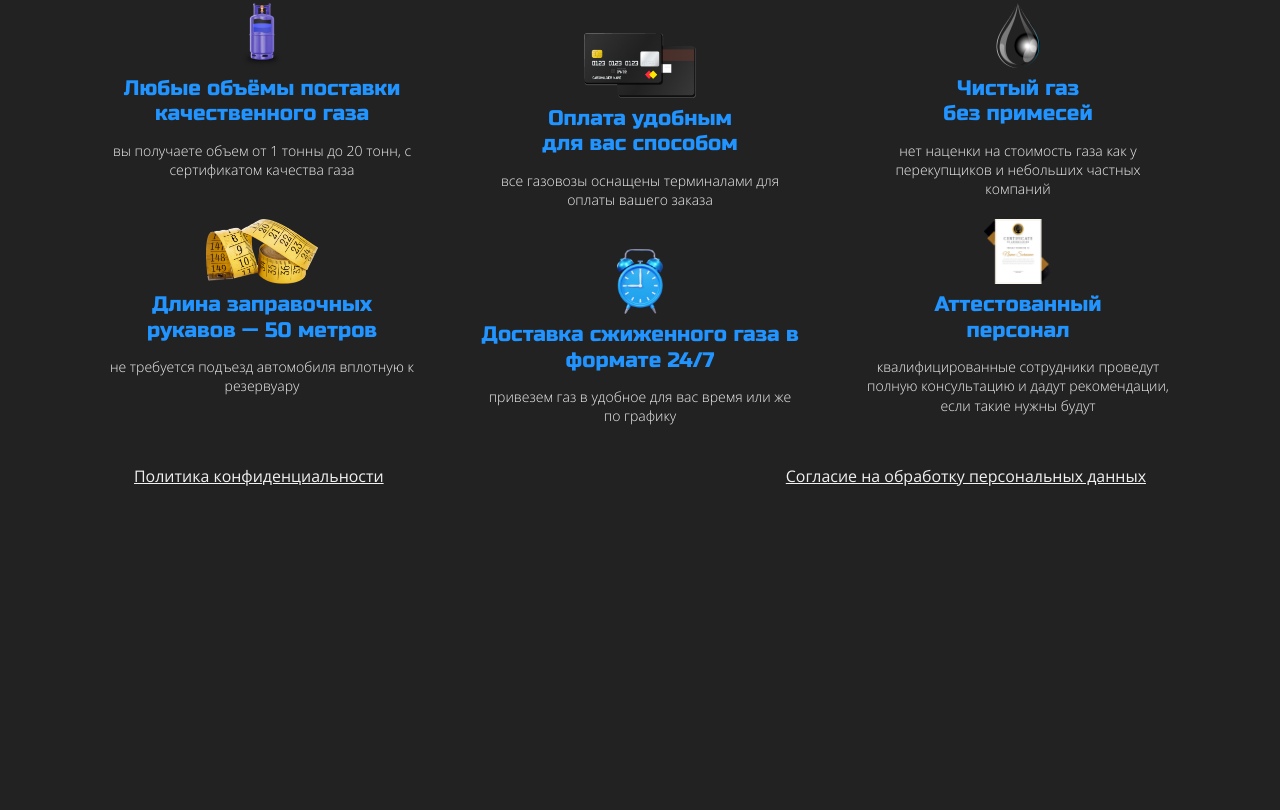
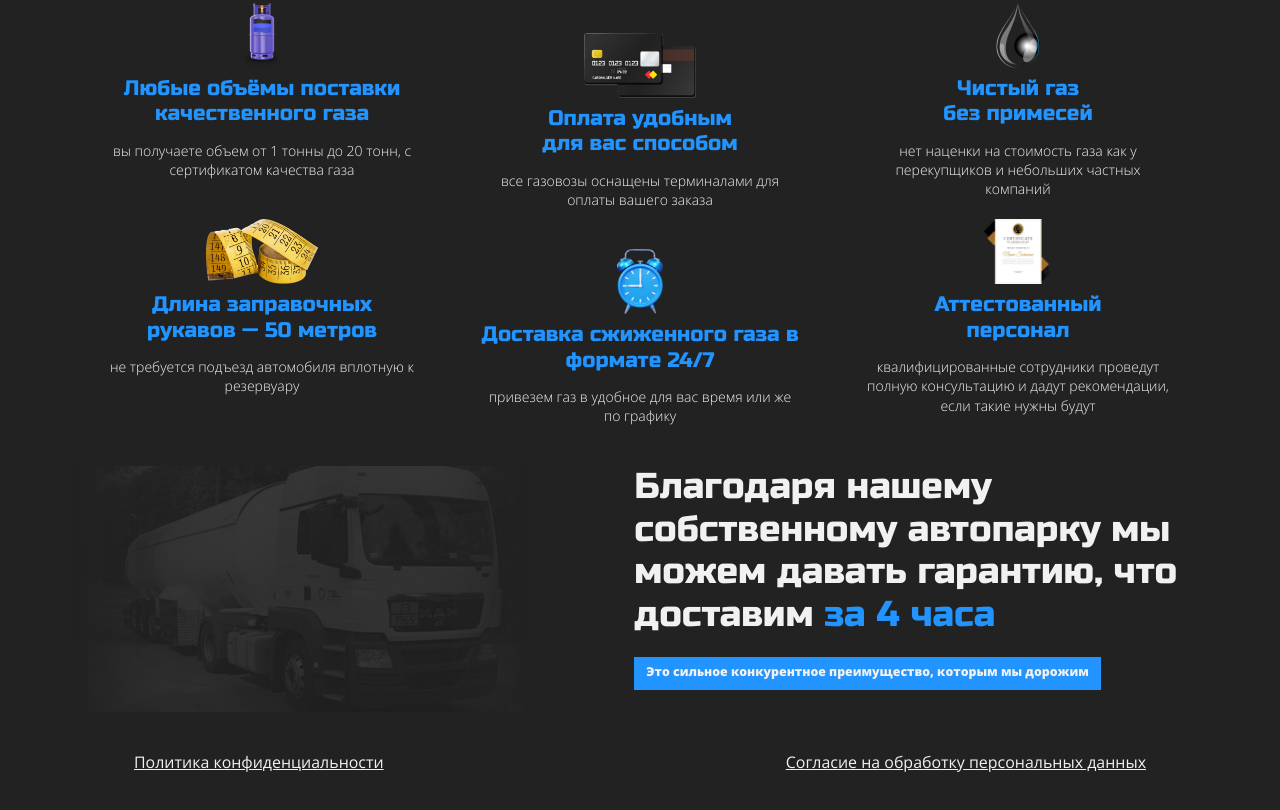
Before and after one commit to TruManwvw/Atlant_gaz, a website: page src/index.html in a window 1280 px wide. Shown: the part 1488-2298 px from the top of the page. Before the commit the page ends 2043 px from the top, so only its background shows below. Drawn offline with nearby package versions, Linux system fonts and the light colour scheme; files that its build step writes are made by us from their sources; files whose address does not match are found by name.

Commit message:
Added guarantee-page

```diff
--- a/gulp/version.json
+++ b/gulp/version.json
@@ -1,3 +1,3 @@
 {
-    "main": "20221130171300"
+    "main": "20221130194102"
 }
--- a/src/index.html
+++ b/src/index.html
@@ -72,7 +72,10 @@
                   <div class="price-gaz__propane price-gaz__gaz">
                      <div class="price-gaz__main-text">
                         <div class="gaz__title"><span class="title__bold">Пропан</span><br> от 25 рублей за литр</div>
-                        <div class="gaz__info"><p class="info__text">Физически испарение происходит до -40 градусов, что позволяет использовать его в наших с вами погодных условиях</p></div>
+                        <div class="gaz__info">
+                           <p class="info__text">Физически испарение происходит до -40 градусов, что позволяет
+                              использовать его в наших с вами погодных условиях</p>
+                        </div>
                      </div>
                      <div class="gaz__button">
                         <a href="#" class="button__link button-link--border">Заказать</a>
@@ -89,7 +92,10 @@
                   <div class="price-gaz__butane price-gaz__gaz">
                      <div class="price-gaz__main-text">
                         <div class="gaz__title"><span class="title__bold">Бутан</span><br> от 16 рублей за литр</div>
-                        <div class="gaz__info"><p class="info__text">Испарение Бутана происходит только до 0 градусов и годится для использования в тёплое время года</p></div>
+                        <div class="gaz__info">
+                           <p class="info__text">Испарение Бутана происходит только до 0 градусов и годится для
+                              использования в тёплое время года</p>
+                        </div>
                      </div>
                      <div class="gaz__button">
                         <a href="#" class="button__link button-link--border">Заказать</a>
@@ -119,12 +125,14 @@
                      <li class="advantage-page__li-list">
                         <div class="li-list__img"><img src="@img/advantage-page__3.png" alt=""></div>
                         <div class="li-list__name">Поставки напрямую<br>от производителей</div>
-                        <div class="li-list__text">нет наценки на стоимость газа как у перекупщиков и небольших частных компаний</div>
+                        <div class="li-list__text">нет наценки на стоимость газа как у перекупщиков и небольших частных
+                           компаний</div>
                      </li>
                      <li class="advantage-page__li-list">
                         <div class="li-list__img"><img src="@img/advantage-page__4.png" alt=""></div>
                         <div class="li-list__name">Любые объёмы поставки качественного газа</div>
-                        <div class="li-list__text">вы получаете объем от 1 тонны до 20 тонн, с сертификатом качества газа</div>
+                        <div class="li-list__text">вы получаете объем от 1 тонны до 20 тонн, с сертификатом качества
+                           газа</div>
                      </li>
                      <li class="advantage-page__li-list grid-padding">
                         <div class="li-list__img"><img src="@img/advantage-page__5.png" alt=""></div>
@@ -134,7 +142,8 @@
                      <li class="advantage-page__li-list">
                         <div class="li-list__img"><img src="@img/advantage-page__6.png" alt=""></div>
                         <div class="li-list__name">Чистый газ<br>без примесей</div>
-                        <div class="li-list__text">нет наценки на стоимость газа как у перекупщиков и небольших частных компаний</div>
+                        <div class="li-list__text">нет наценки на стоимость газа как у перекупщиков и небольших частных
+                           компаний</div>
                      </li>
                      <li class="advantage-page__li-list">
                         <div class="li-list__img"><img src="@img/advantage-page__7.png" alt=""></div>
@@ -144,14 +153,31 @@
                      <li class="advantage-page__li-list grid-padding">
                         <div class="li-list__img"><img src="@img/advantage-page__8.png" alt=""></div>
                         <div class="li-list__name">Доставка сжиженного газа в формате 24/7</div>
-                        <div class="li-list__text">привезем газ в удобное для вас время или же  по графику</div>
+                        <div class="li-list__text">привезем газ в удобное для вас время или же по графику</div>
                      </li>
                      <li class="advantage-page__li-list">
                         <div class="li-list__img"><img src="@img/advantage-page__9.png" alt=""></div>
                         <div class="li-list__name">Аттестованный<br>персонал</div>
-                        <div class="li-list__text">квалифицированные сотрудники проведут полную консультацию и дадут рекомендации, если такие нужны будут</div>
+                        <div class="li-list__text">квалифицированные сотрудники проведут полную консультацию и дадут
+                           рекомендации, если такие нужны будут</div>
                      </li>
                   </ul>
+               </div>
+            </div>
+         </div>
+         <div class="guarantee-page">
+            <div class="__container">
+               <div class="guarantee-page__photo">
+                  <div class="photo__img"><img src="@img/guarantee-page.png" alt=""></div>
+               </div>
+               <div class="guarantee-page__main">
+                  <div class="title-page--white main__text">Благодаря нашему собственному автопарку мы можем
+                     давать гарантию, что доставим <span class="main__text--blue">за 4 часа</span></div>
+                  <div class="main__block-text">
+                     <div class="block-text__wrapper">
+                        <span>Это сильное конкурентное преимущество, которым мы дорожим</span>
+                     </div>
+                  </div>
                </div>
             </div>
          </div>
--- a/src/scss/style.scss
+++ b/src/scss/style.scss
@@ -747,14 +747,17 @@ a {
       grid-template-columns: 1fr 1fr 1fr;
       grid-column-gap: 58px;
       grid-row-gap: 10px;
+
       @media (max-width: 991px) {
          grid-column-gap: 30px;
          grid-row-gap: 20px;
       }
+
       @media (max-width: 767px) {
          grid-template-columns: 1fr 1fr;
          grid-row-gap: 30px;
       }
+
       @media (max-width: 575px) {
          grid-template-columns: 1fr;
          grid-row-gap: 40px;
@@ -766,10 +769,12 @@ a {
       flex-direction: column;
       justify-content: start;
       align-items: center;
+
       @media (max-width: 991px) {
          justify-content: center;
       }
    }
+
    &__title {
       margin: 0 0 20px 0;
    }
@@ -784,6 +789,7 @@ a {
       display: flex;
       justify-content: center;
       margin: 0 0 8px 0;
+
       img {
          max-width: 100%;
          max-height: 100%;
@@ -799,6 +805,7 @@ a {
       color: #2194FF;
       text-align: center;
       margin: 0 0 14px 0;
+
       @media (max-width: 575px) {
          max-width: 320px;
       }
@@ -811,14 +818,92 @@ a {
       line-height: 1.38em;
       text-align: center;
       max-width: 313px;
+
       @media (max-width: 575px) {
          max-width: 350px;
       }
    }
 }
+
 .grid-padding {
    padding: 30px 0 0 0;
+
    @media (max-width: 991px) {
       padding: 0;
    }
 }
+
+////////////////////////////////////////////////////////////
+
+.guarantee-page {
+   margin: 40px 0 0 0;
+
+   .__container {
+      padding: 0 30px;
+      display: flex;
+      justify-content: space-between;
+      @media (max-width: 991px) {
+         flex-direction: column;
+
+      }
+   }
+
+   &__photo {
+      @media (max-width: 991px) {
+         display: none;
+      }
+   }
+
+   &__main {
+      margin: 0 0 0 20px;
+      flex: 0 0 50.5%;
+   }
+}
+
+.photo {
+   &__img {
+      width: 100%;
+      height: 100%;
+      img {
+         width: 100%;
+         height: 100%;
+         object-fit: cover;
+      }
+   }
+}
+
+.main {
+   @media (max-width: 991px) {
+      display: flex;
+      flex-direction: column;
+      align-items: center;
+   }
+   &__text {
+      text-align: start;
+      margin: 0 0 20px 0;
+   }
+
+   &__text--blue {
+      color: #2194FF;
+   }
+
+   &__block-text {
+   }
+}
+
+.block-text__wrapper {
+   padding: 7px 12px 9px 12px;
+   background-color: #2194FF;
+   display: inline-block;
+   @media (max-width: 991px) {
+      display: inline-flex;
+      justify-content: center;
+   }
+   span {
+      text-align: center;
+      font-family: OpenSans;
+      font-weight: 800;
+      font-size: 0.88rem;
+      line-height: 1.36em;
+   }
+}
```
Also changed, not shown: dist/css/style.css, dist/css/style.min.css, dist/img/guarantee-page.png (added), dist/img/guarantee-page.webp (added), dist/index.html, src/img/guarantee-page.png (added).
